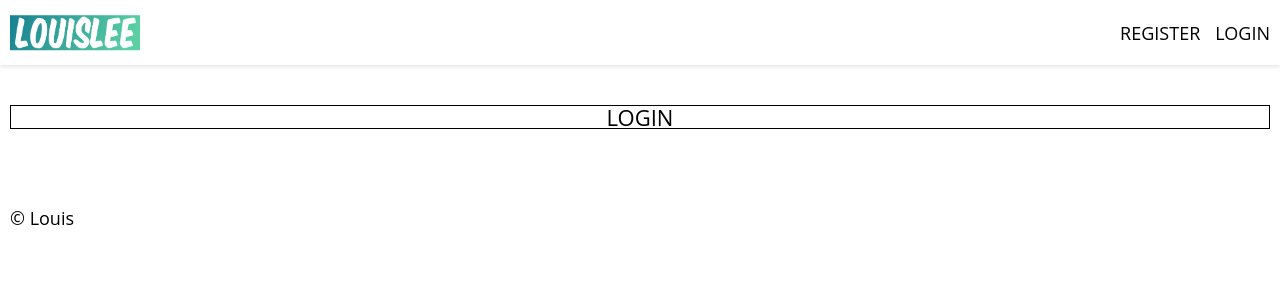
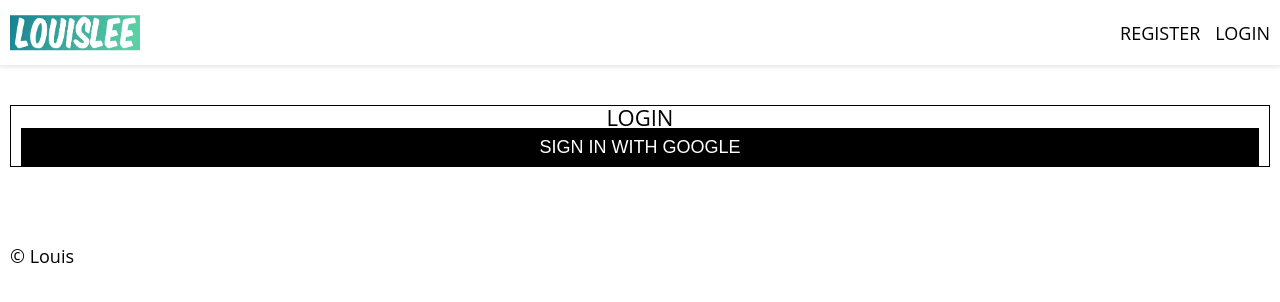
Before and after one commit to louisleedev/eCommerce-Website, a React (Create React App) app: page /login in a window 1280 px wide. Shown: the top 302 px of the page. Built offline with nearby package versions, Linux system fonts and the light colour scheme.

Commit message:
styles modify

```diff
--- a/src/components/Signin/index.js
+++ b/src/components/Signin/index.js
@@ -1,13 +1,25 @@
 import React from 'react'
 import './styles.scss'
+import Button from '../forms/Button'
 
 const SignIn = props => {
   return (
     <div className='signin'>
         <div className='wrap'>
             <h2>
-                Login
+                LogIn
             </h2>
+            <div className='formWrap'>
+              <form>
+                <div className='socialSignin'>
+                  <div className='row'>
+                    <Button>
+                      Sign in with Google
+                    </Button>
+                  </div>
+                </div>
+              </form>
+            </div>
         </div>
     </div>
   )
--- a/src/components/Signin/styles.scss
+++ b/src/components/Signin/styles.scss
@@ -1,13 +1,23 @@
-.socialSignin {
-    margin: .5rem auto 0;
+.signin {
+  display: block;
+  width: 100%;
+  max-width: 40.0 rem;
+  margin: 4rem auto 6rem;
+  border: 1px solid black;
+
+  .wrap {
+      padding: 0 10px;
+
+      h2 {
+          font-size: 2.2rem;
+          line-height: 1;
+          font-weight: 400;
+          text-transform: uppercase;
+          text-align: center;
+          display: block;
+          width: 100%;
+          padding: 0;
+          margin: 0 auto;
+      }
   }
-
-  .links {
-    display: block;
-    width: 100%;
-    margin: 1.5rem auto 0;
-
-    a {
-      color: black;
-    }
-  }
+}
--- /dev/null
+++ b/src/components/forms/Button/index.js
@@ -0,0 +1,12 @@
+import React from 'react';
+import './styles.scss';
+
+const Button = ({ children, ...otherProps }) => {
+  return (
+    <button className="btn" {...otherProps}>
+      {children}
+    </button>
+  );
+}
+
+export default Button
--- /dev/null
+++ b/src/components/forms/Button/styles.scss
@@ -0,0 +1,15 @@
+.btn {
+    display: block;
+    width: 100%;
+    font-size: 1.8rem;
+    line-height: 1;
+    font-weight: 300;
+    text-transform: uppercase;
+    color: white;
+    background: black;
+    padding: 1rem 10px;
+    margin: 0 auto;
+    border: 0;
+    outline: none;
+    cursor: pointer;
+  }
--- a/src/pages/Login/styles.scss
+++ b/src/pages/Login/styles.scss
@@ -1,23 +1,23 @@
-.signin {
-    display: block;
-    width: 100%;
-    max-width: 40 rem;
-    margin: 4rem auto 6rem;
-    border: 1px solid black;
+// .signin {
+//     display: block;
+//     width: 100%;
+//     max-width: 40.0 rem;
+//     margin: 4rem auto 6rem;
+//     border: 1px solid black;
 
-    .wrap {
-        padding: 0 10px;
+//     .wrap {
+//         padding: 0 10px;
 
-        h2 {
-            font-size: 2.2rem;
-            line-height: 1;
-            font-weight: 400;
-            text-transform: uppercase;
-            text-align: center;
-            display: block;
-            width: 100%;
-            padding: 0;
-            margin: 0 auto;
-        }
-    }
-}
+//         h2 {
+//             font-size: 2.2rem;
+//             line-height: 1;
+//             font-weight: 400;
+//             text-transform: uppercase;
+//             text-align: center;
+//             display: block;
+//             width: 100%;
+//             padding: 0;
+//             margin: 0 auto;
+//         }
+//     }
+// }
```
